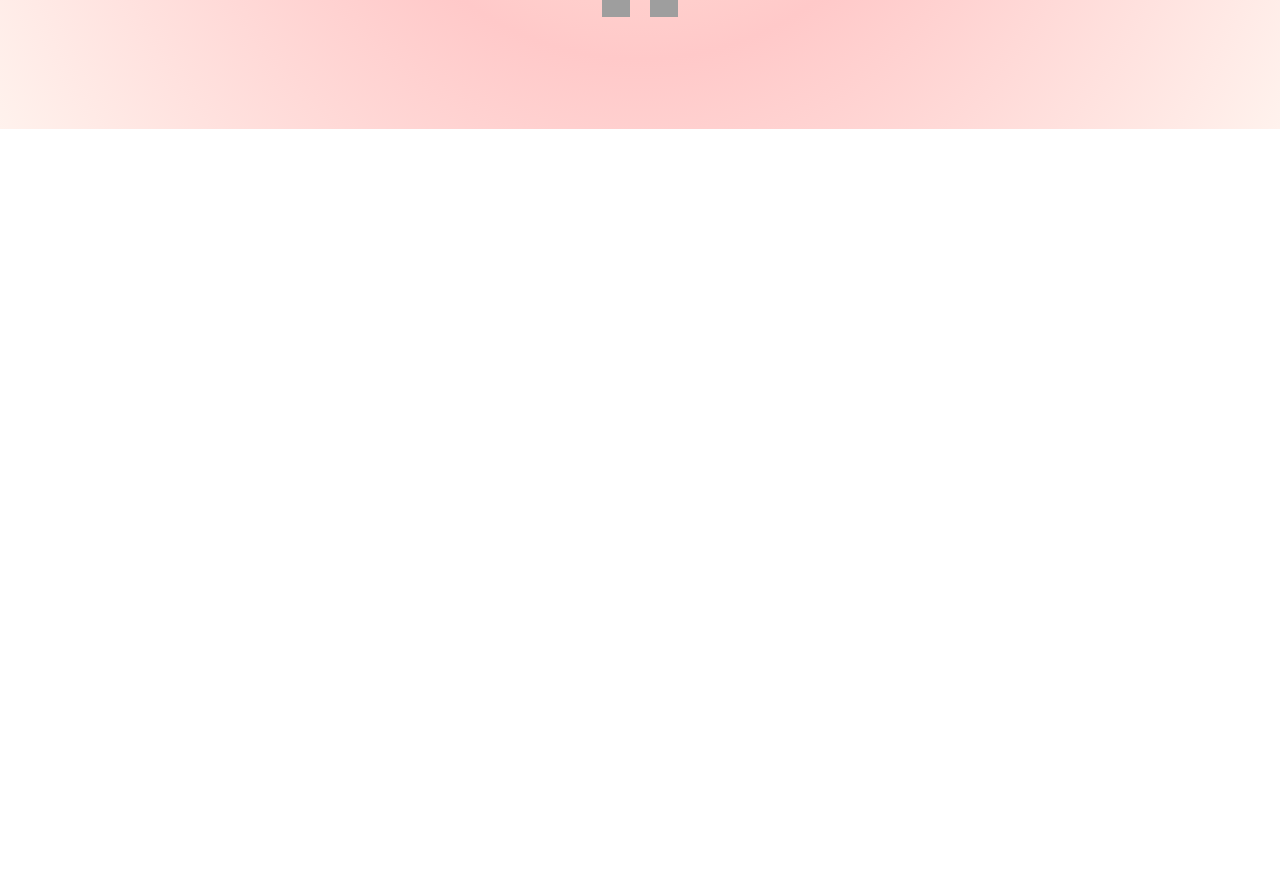
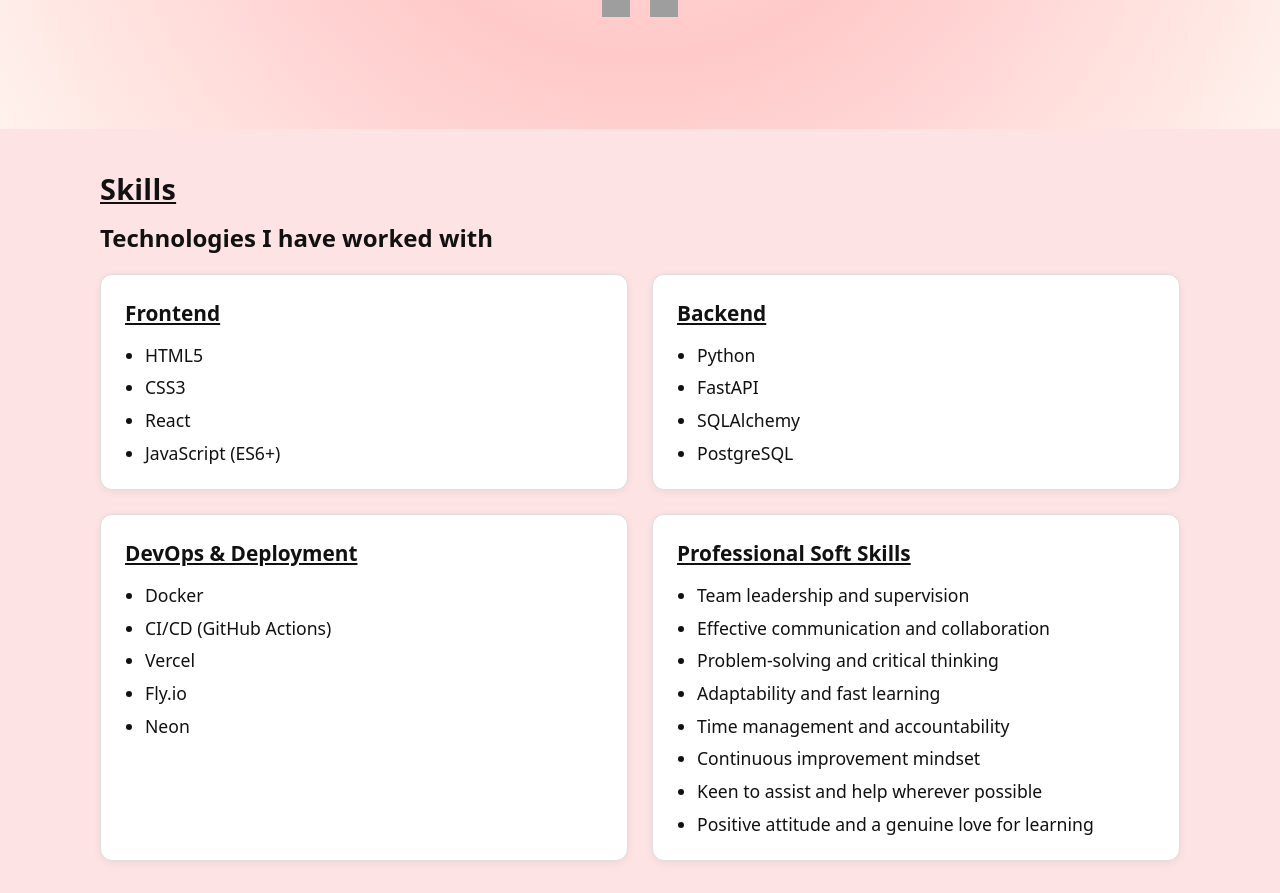
Before and after one commit to aimei60/portfolio, a React (Vite) app in the folder portfolio/: page / in a window 1280 px wide. Shown: the part 680-1573 px from the top of the page. Before the commit the page ends 809 px from the top, so only its background shows below. Built offline with nearby package versions, Linux system fonts and the light colour scheme; grey boxes are pictures that could not be loaded.

Commit message:
finished styling my home page and and started creating my footer bar

```diff
--- /dev/null
+++ b/portfolio/src/components/footer.jsx
@@ -0,0 +1,7 @@
+import "../css/footer.css"
+
+function footer() {
+
+}
+
+export default footer
--- a/portfolio/src/css/homepage.css
+++ b/portfolio/src/css/homepage.css
@@ -3,6 +3,7 @@
   padding: 0;
 }
 
+/*1. homepage section */
 .homepage-container {
   padding-top: 5rem !important;
   padding-bottom: 7rem;
@@ -120,3 +121,80 @@
   .intro { margin-bottom: 1.5rem; }
   .cta-row { margin-bottom: 1.5rem; }
 }
+
+/*2. skills section */
+.skills-section {
+  background: #fde3e3;
+  padding-block: 2rem;
+  color: #111111;
+}
+
+.skills-inner-container {
+  width: 100%;
+  max-width: 70rem;
+  margin-inline: auto;
+  padding-inline: 1.25rem;
+}
+
+.skills {
+  font-size: 1.8rem;
+  font-weight: 800;
+  letter-spacing: .01em;
+  margin-bottom: 0.8rem;
+  margin-top: 0.5rem;
+  text-decoration: underline;
+}
+
+.skills-tech {
+  padding-top: 0;
+  margin-top: 0;
+}
+
+.skills-grid {
+  display: grid;
+  grid-template-columns: repeat(2, minmax(0, 1fr));
+  gap: 1.5rem;
+}
+
+.skill-card {
+  background: #ffffff;
+  border: 0.0625rem solid #dedede;
+  border-radius: 0.75rem;
+  box-shadow: 0 0.125rem 0.5rem rgba(0,0,0,.06);
+  padding: 1.5rem;
+}
+
+.skill-title {
+  margin: 0 0 1rem 0;
+  font-size: 1.3rem;
+  font-weight: 700;
+  text-decoration: underline;
+}
+
+.skill-list {
+  list-style: disc;
+  padding-left: 1.25rem;
+  margin: 0;
+  display: grid;
+  gap: 0.5rem;
+  font-size: 1.1rem;
+  line-height: 1.4;
+}
+
+/*for smaller screens*/
+@media (max-width: 40rem) {
+  .skills-section { padding-block: 1.5rem; }
+  .skills-inner-container { padding-inline: 1rem; }
+  .skills {
+    font-size: 1.25rem;
+    margin-bottom: 1.25rem;
+  }
+
+  .skills-grid {
+    grid-template-columns: 1fr;
+    gap: 1.25rem;
+  }
+  .skill-card { padding: 1.25rem; }
+  .skill-title { font-size: 1rem; }
+  .skill-list { font-size: 0.875rem; }
+}
--- a/portfolio/src/pages/homepage.jsx
+++ b/portfolio/src/pages/homepage.jsx
@@ -1,6 +1,7 @@
 import Navbar from "../components/navbar";
 import "../css/homepage.css"
 import me from "../images/kitten.webp"
+import footer from "../components/footer";
 
 function Homepage() {
     return (
@@ -28,12 +29,57 @@
             </div>
         </section>
 
-        <section className="skills-container">
+        <section className="skills-section">
             <div className="skills-inner-container">
+                <h2 className="skills">Skills</h2>
+                <h2 className="skills-tech">Technologies I have worked with</h2>
+                <div className="skills-grid">
+                <div className="skill-card">
+                    <h3 className="skill-title">Frontend</h3>
+                    <ul className="skill-list">
+                    <li>HTML5</li>
+                    <li>CSS3</li>
+                    <li>React</li>
+                    <li>JavaScript (ES6+)</li>
+                    </ul>
+                </div>
 
+                <div className="skill-card">
+                    <h3 className="skill-title">Backend</h3>
+                    <ul className="skill-list">
+                    <li>Python</li>
+                    <li>FastAPI</li>
+                    <li>SQLAlchemy</li>
+                    <li>PostgreSQL</li>
+                    </ul>
+                </div>
 
+                <div className="skill-card">
+                    <h3 className="skill-title">DevOps & Deployment</h3>
+                    <ul className="skill-list">
+                    <li>Docker</li>
+                    <li>CI/CD (GitHub Actions)</li>
+                    <li>Vercel</li>
+                    <li>Fly.io</li>
+                    <li>Neon</li>
+                    </ul>
+                </div>
+
+                <div className="skill-card">
+                    <h3 className="skill-title">Professional Soft Skills</h3>
+                    <ul className="skill-list">
+                    <li>Team leadership and supervision</li>
+                    <li>Effective communication and collaboration</li>
+                    <li>Problem-solving and critical thinking</li>
+                    <li>Adaptability and fast learning</li>
+                    <li>Time management and accountability</li>
+                    <li>Continuous improvement mindset</li>
+                    <li>Keen to assist and help wherever possible</li>
+                    <li>Positive attitude and a genuine love for learning</li>
+                    </ul>
+                </div>
+                </div>
             </div>
-
         </section>
         </>
     )
```
Also changed, not shown: portfolio/src/css/footer.css (added).
